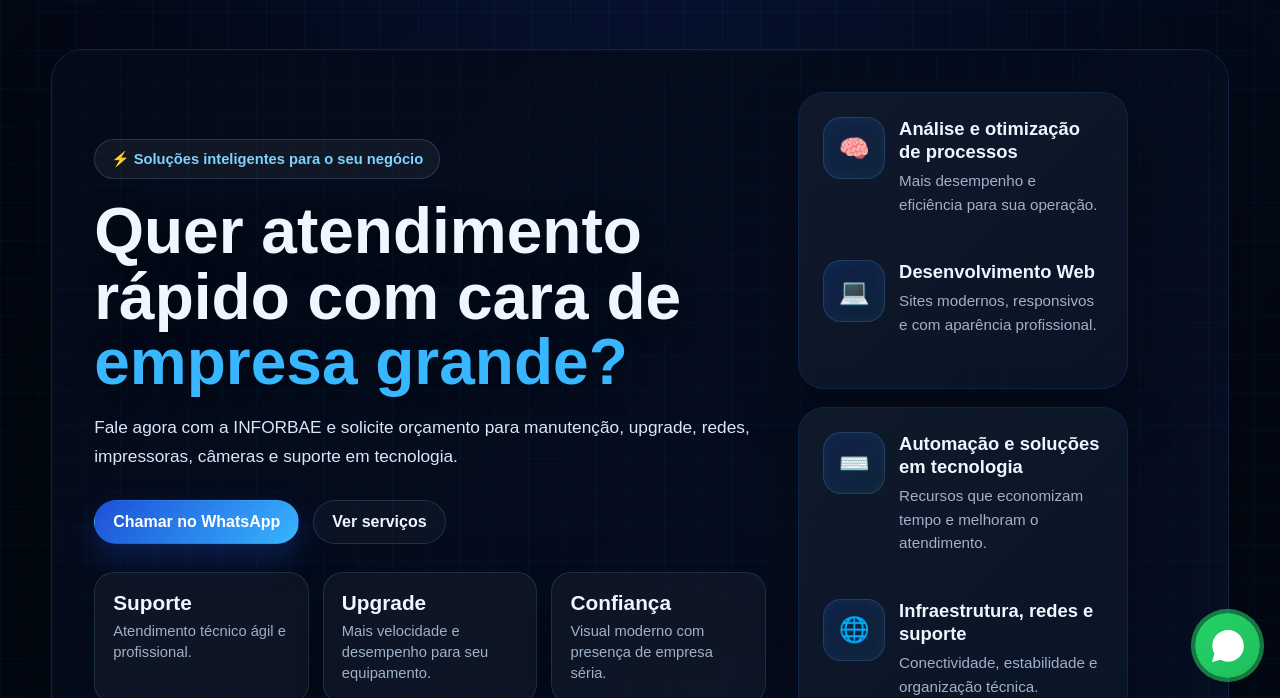
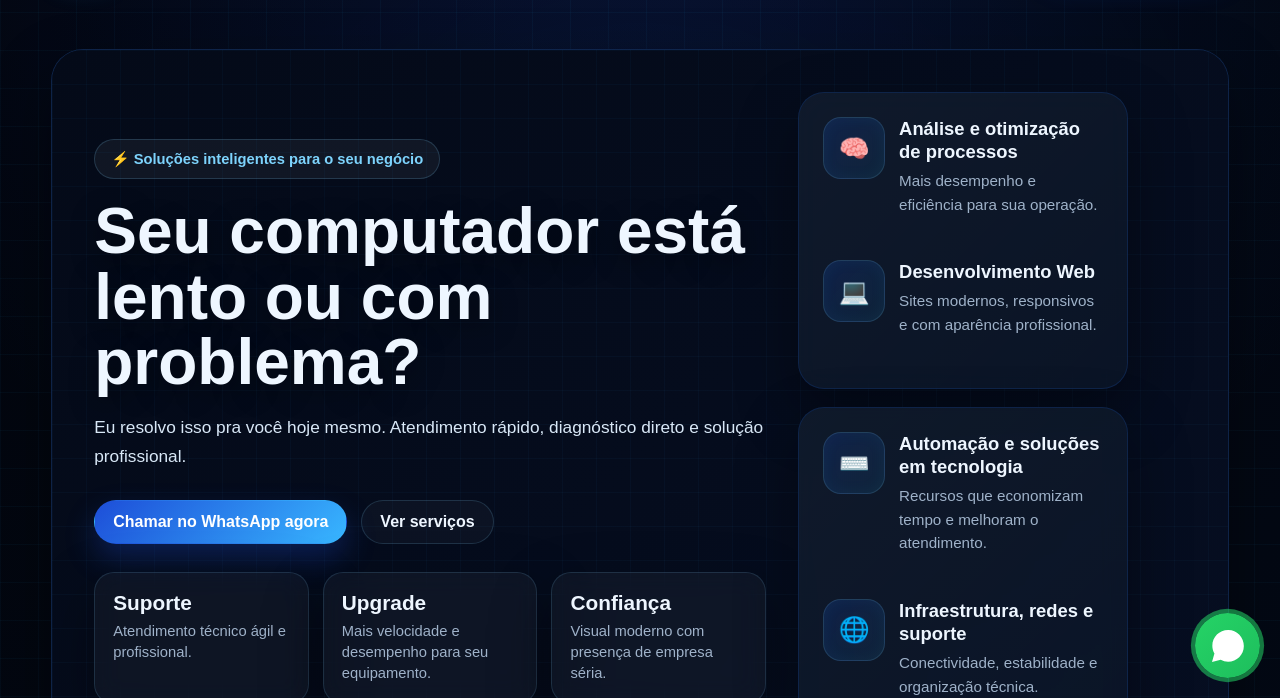
Before and after one commit to afonso2612/inforbae-site-empresa, a plain HTML site: page index.html in a window 1280 px wide. Shown: the part 102-800 px from the top of the page. Drawn offline with Linux system fonts and the light colour scheme.

Commit message:
Melhora texto de conversão

```diff
--- a/index.html
+++ b/index.html
@@ -906,15 +906,15 @@
         <div class="hero-content">
           <div>
             <div class="hero-badge">⚡ Soluções inteligentes para o seu negócio</div>
-            <h2>Quer atendimento rápido com cara de <span>empresa grande?</span></h2>
+            <h2>Seu computador está lento ou com problema?</h2>
             <p>
-              Fale agora com a INFORBAE e solicite orçamento para manutenção,
-              upgrade, redes, impressoras, câmeras e suporte em tecnologia.
+              Eu resolvo isso pra você hoje mesmo.
+              Atendimento rápido, diagnóstico direto e solução profissional.
             </p>
 
             <div class="hero-actions">
               <a href="https://wa.me/5592992077020" target="_blank" rel="noopener noreferrer" class="btn btn-primary">
-                Chamar no WhatsApp
+                Chamar no WhatsApp agora
               </a>
               <a href="#servicos" class="btn btn-outline">Ver serviços</a>
             </div>
```
